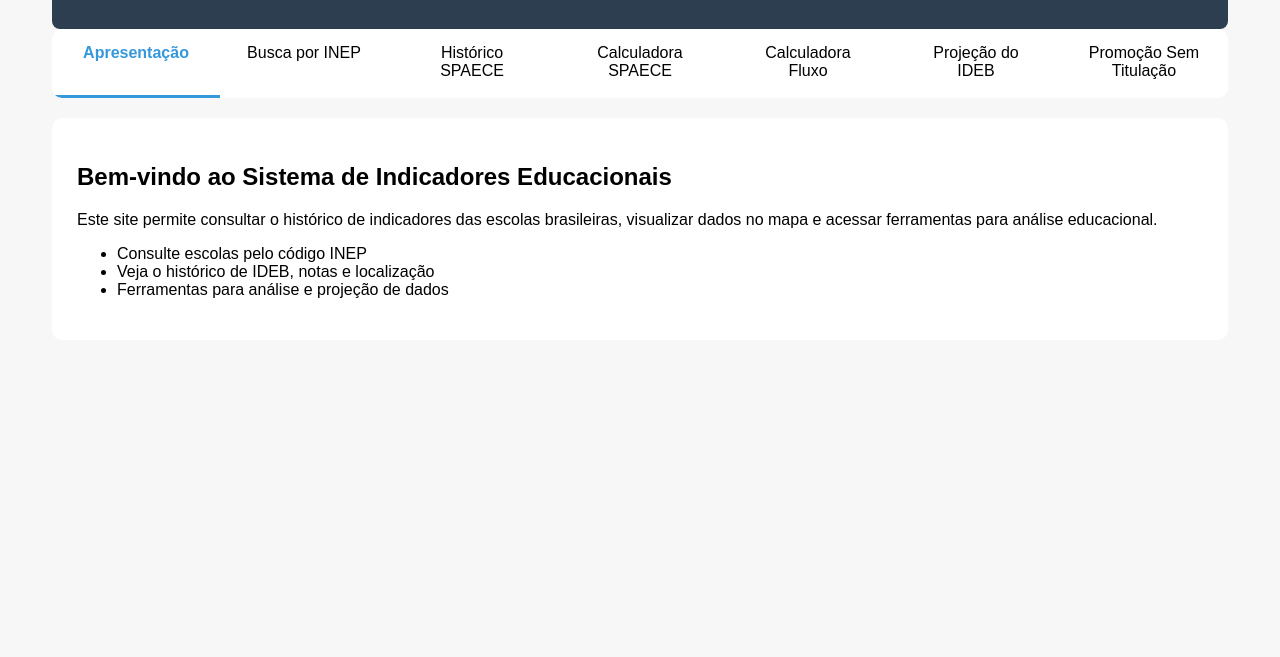
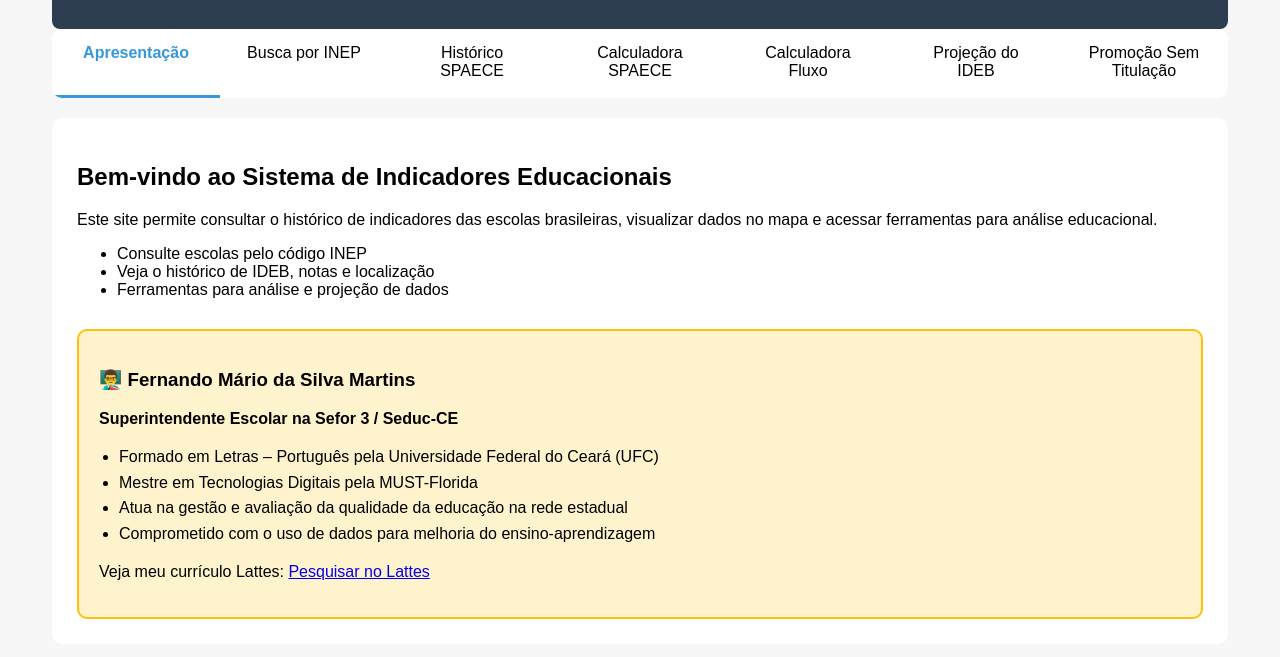
Before and after one commit to fernandomariosefor3/indicadores-blog, a plain HTML site: page index.html in a window 1280 px wide. Shown: the part 169-826 px from the top of the page. Before the commit the page ends 800 px from the top, so only its background shows below. Drawn offline with Linux system fonts and the light colour scheme; some packages are replaced by stand-ins of ours.

Commit message:
Update index.html

```diff
--- a/index.html
+++ b/index.html
@@ -19,6 +19,7 @@
         table { border-collapse: collapse; margin-top: 15px; width: 100%; }
         th, td { border: 1px solid #999; padding: 5px 10px; }
         input, button { padding: 0.5em; font-size: 1em; }
+        .mini-bio { background: #fff3cd; border: 2px solid #ffc107; border-radius: 10px; padding: 20px; margin-top: 30px; }
     </style>
 </head>
 <body>
@@ -37,7 +38,7 @@
             <div class="tab" data-tab="tab7">Promoção Sem Titulação</div>
         </div>
 
-        <!-- Primeira aba: Apresentação -->
+        <!-- Primeira aba: Apresentação com mini bio -->
         <div class="tab-content active" id="tab1">
             <h2>Bem-vindo ao Sistema de Indicadores Educacionais</h2>
             <p>Este site permite consultar o histórico de indicadores das escolas brasileiras, visualizar dados no mapa e acessar ferramentas para análise educacional.</p>
@@ -46,6 +47,17 @@
                 <li>Veja o histórico de IDEB, notas e localização</li>
                 <li>Ferramentas para análise e projeção de dados</li>
             </ul>
+            <div class="mini-bio">
+                <h3>👨‍🏫 Fernando Mário da Silva Martins</h3>
+                <p><strong>Superintendente Escolar na Sefor 3 / Seduc-CE</strong></p>
+                <ul style="padding-left: 20px; margin-top: 10px; line-height: 1.6;">
+                    <li>Formado em Letras – Português pela Universidade Federal do Ceará (UFC)</li>
+                    <li>Mestre em Tecnologias Digitais pela MUST-Florida</li>
+                    <li>Atua na gestão e avaliação da qualidade da educação na rede estadual</li>
+                    <li>Comprometido com o uso de dados para melhoria do ensino-aprendizagem</li>
+                </ul>
+                <p>Veja meu currículo Lattes: <a href="http://lattes.cnpq.br/" target="_blank">Pesquisar no Lattes</a></p>
+            </div>
         </div>
 
         <!-- Segunda aba: Busca por INEP com mapa -->
```
